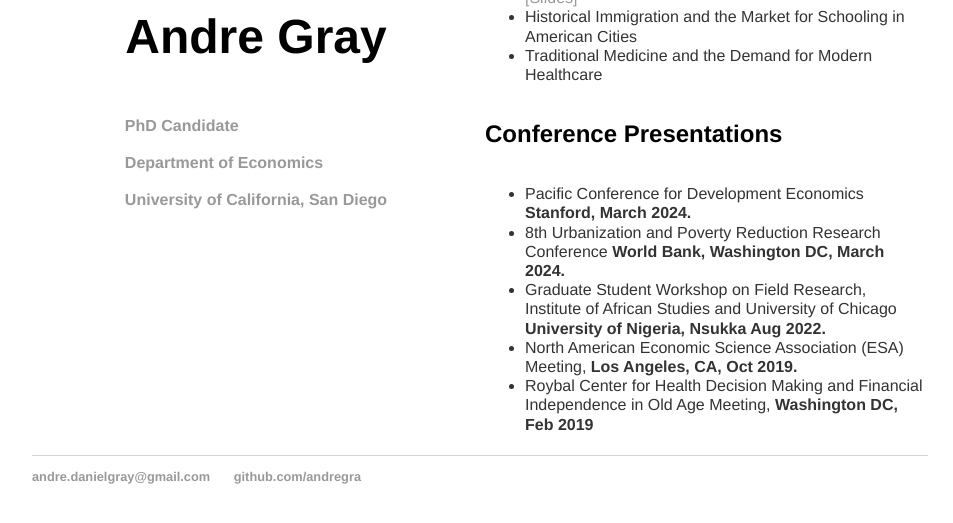
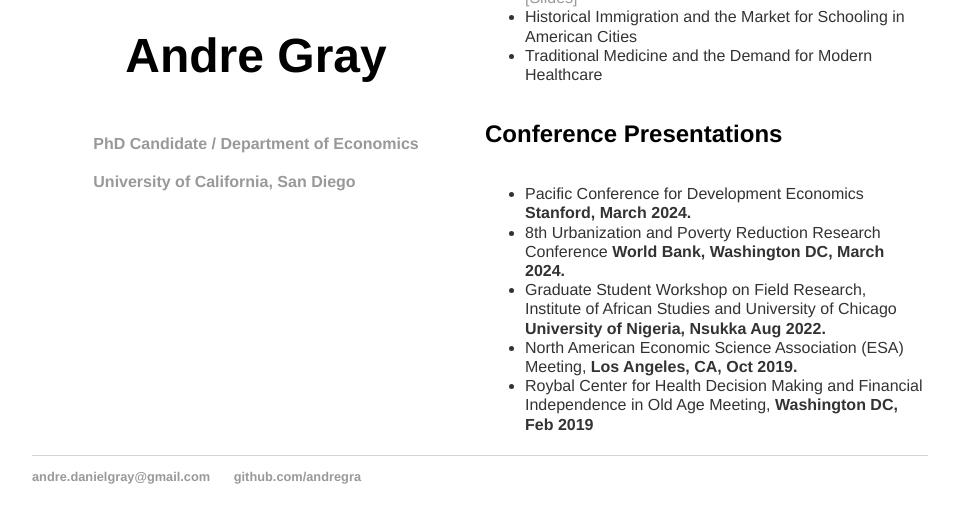
Before and after one commit to andregra/andregra.github.io, a Jekyll site: the page built from index.html, in a window 1280 px wide, cut to the strip 567-1111 px from the top of the page. Shown: the top 523 px of the strip, without its empty margins (160-1113 px from the left). Built offline with Jekyll 4.4.1, drawn with Linux system fonts in a browser that asks for light colours.

Commit message:
Update index.html

```diff
--- a/index.html
+++ b/index.html
@@ -3,13 +3,11 @@
 title: Andre Gray
 ---
  <div class="wrapper">
-
  <div class="left">
         <img class="profile-picture" src="/assets/headshot.jpg" width="300" height="225" />
         <h1>Andre Gray</h1>
 	<div class="subtitle">
-        <h4 class="subtitle">PhD Candidate </h4>
-	<h4 class="subtitle">Department of Economics</h4>
+        <h4 class="subtitle">PhD Candidate / Department of Economics </h4>
 	<h4 class="subtitle">University of California, San Diego</h4>
 	</div>
 
```
